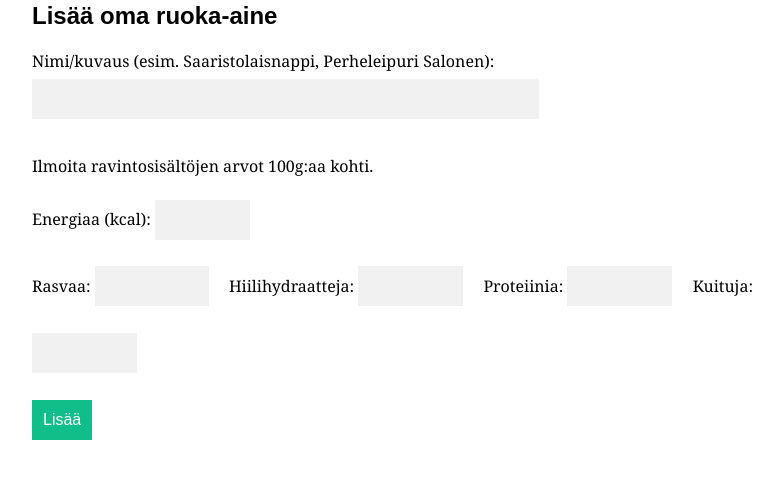
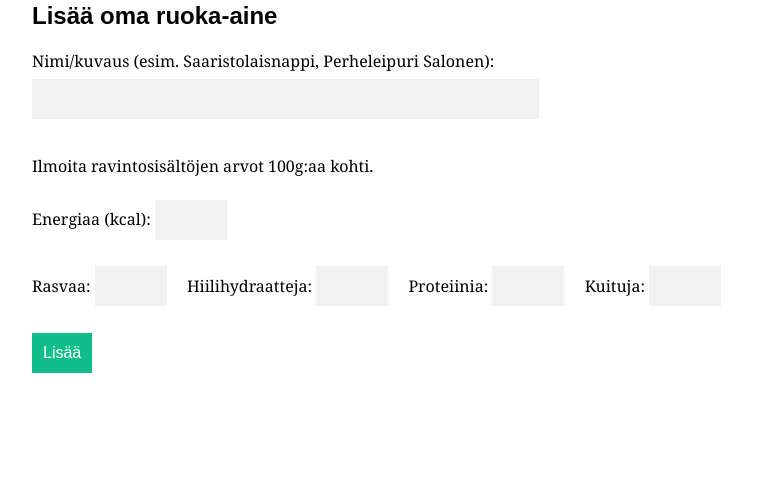
Before and after one commit to mlkulmala/tsoha-FoodDiary, a Flask app: page /new_foodstuff in a window 1280 px wide. Shown: the part 171-650 px from the top of the page, without its empty margins (208-991 px from the left). Run offline with Flask 2, Linux system fonts and the light colour scheme.

Commit message:
changed layout of some forms

```diff
--- a/static/css/main.css
+++ b/static/css/main.css
@@ -142,6 +142,10 @@ input[type=submit] {
   cursor: pointer;
 }
 
+input[type=number] {
+  width: 50px;
+}
+
 table {
   border-collapse: collapse;
   width: 100%;
```
